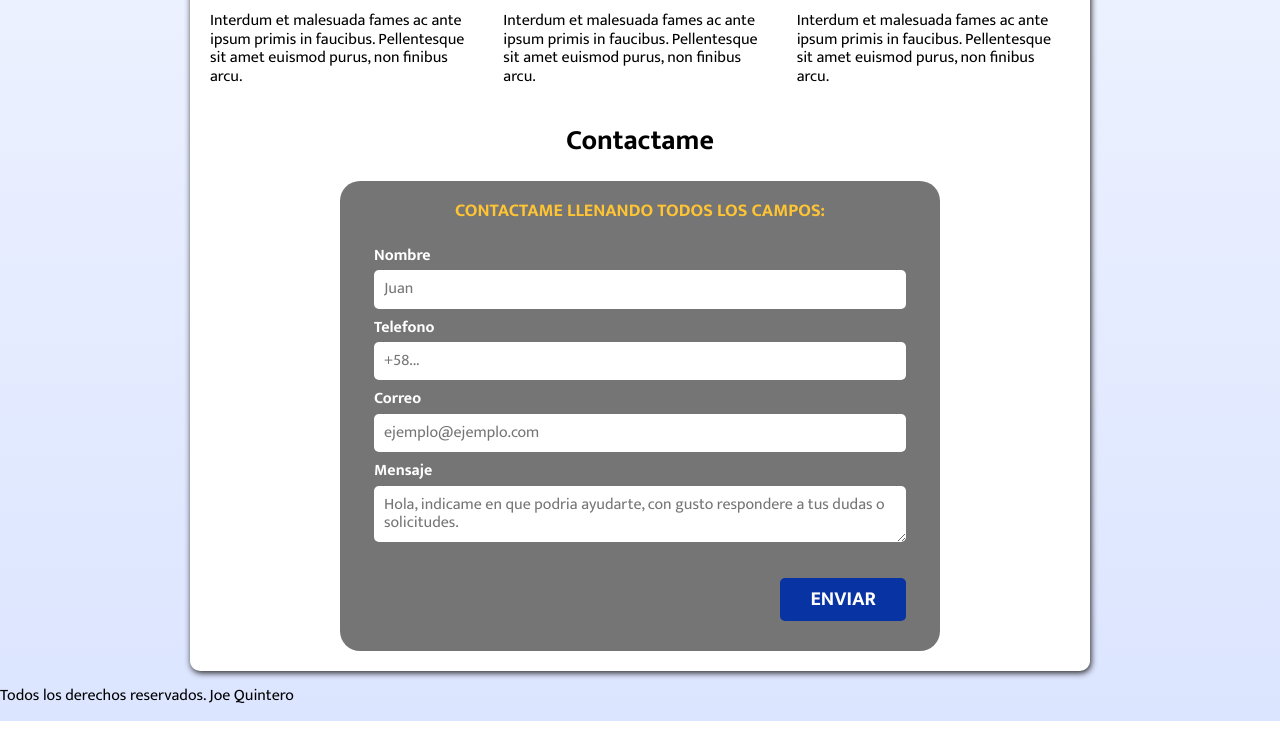
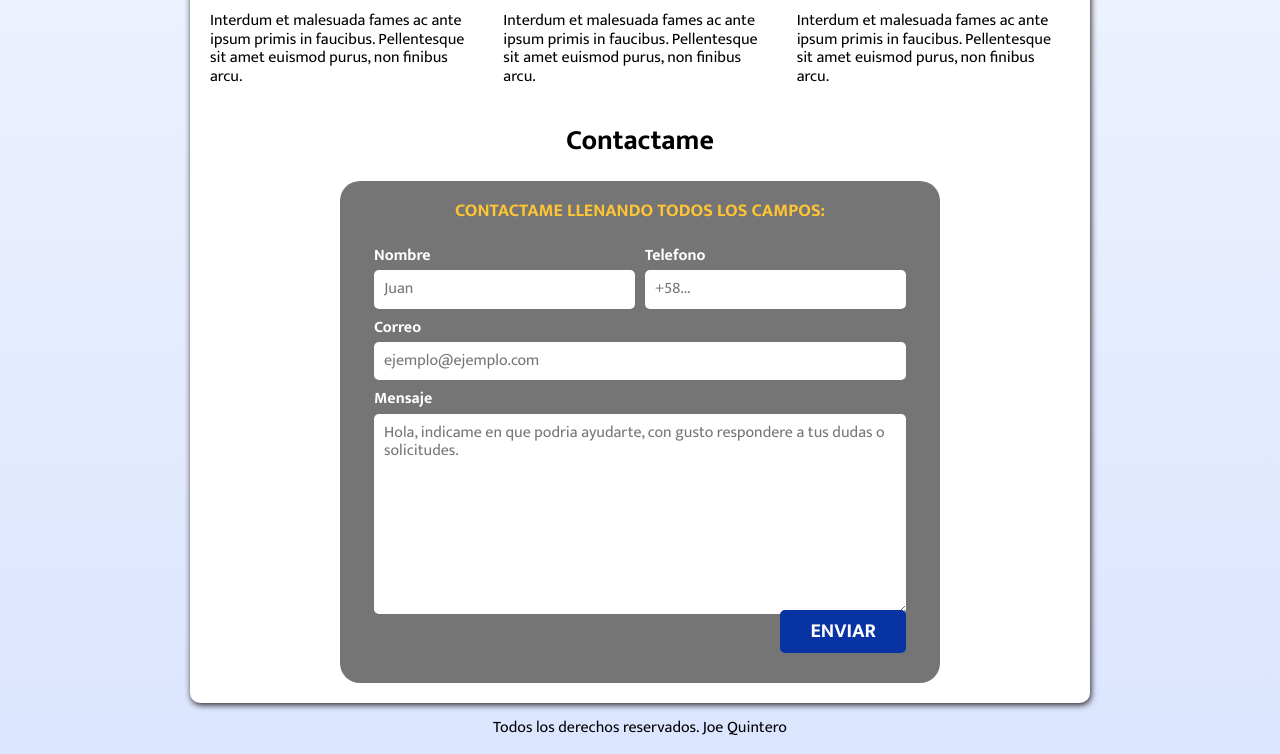
Before and after one commit to joe-quintero/Pagina_Freelancer, a plain HTML site: page index.html in a window 1280 px wide. Shown: the part 862-1616 px from the top of the page. Before the commit the page ends 1583 px from the top, so only its background shows below. Drawn offline with Linux system fonts and the light colour scheme.

Commit message:
Posicionando Inputs del Formulario

```diff
--- a/css/styles.css
+++ b/css/styles.css
@@ -249,8 +249,17 @@ span{
 	text-align: center;
 }
 
-.contenedor-campos{
-
+@media (min-width: 700px){
+	.contenedor-campos{
+		display: grid;
+		grid-template-columns: repeat(2, 1fr);
+		grid-template-rows: auto auto 20rem;
+		column-gap: 1rem;
+	}
+	.campos:nth-child(3),
+	.campos:nth-child(4){ /*nth-child tiene como funcion si hay carias claes que se llaman igual, con el numero comenzando del 1 se elige a que aplicarle el codigo*/
+			grid-column: 1 / 3 ;
+	}
 }
 
 .campos{
@@ -265,6 +274,10 @@ span{
 	display: block;
 }
 
+.campos textarea{
+	height: 20rem;
+}
+
 .campos input[type="text"], textarea,
 .campos input[type="tel"],
 .campos input[type="email"]{
@@ -274,6 +287,8 @@ span{
 	border-radius: .5rem;
 }
 
-.enviar .boton{
-	width: 100%;
+/*footer-----------------------------------------------------------------------------------------------------*/
+
+.footer{
+	text-align: center;
 }
--- a/index.html
+++ b/index.html
@@ -142,7 +142,7 @@
 		</section>
 	</main> <!-- .contenedor -->
 
-	<footer>
+	<footer class="footer">
 		<p>Todos los derechos reservados. Joe Quintero</p>
 	</footer>
 
```
